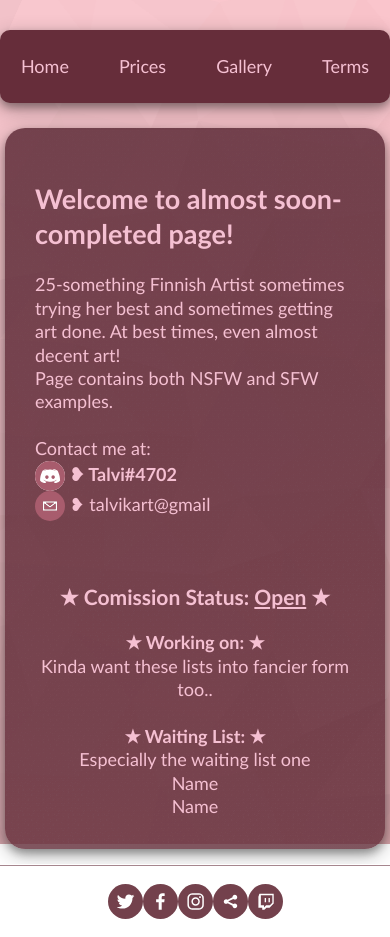
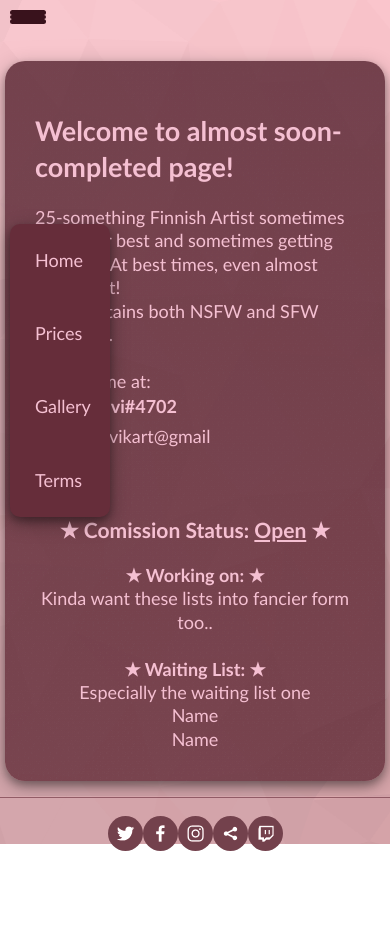
Before and after one commit to TalvenlapsiDot/talvi.art, a Next.js app: page / in a window 390 px wide. After the commit the page ends 869 px from the top, so only its background shows below. Built offline with nearby package versions, Linux system fonts and the light colour scheme.

Commit message:
Burger menu works-ish.

```diff
--- /dev/null
+++ b/components/Hamburger.js
@@ -0,0 +1,15 @@
+import React from 'react'
+import styles from '../styles/Home.module.css'
+
+export default function Hamburger() {
+    return(
+        <>
+        <div className={styles.hamburger}>
+            <div className={styles.burger}/>
+            <div className={styles.burger}/>
+            <div className={styles.burger}/>
+        </div>
+
+        </>
+    )
+}
--- a/components/Navbar.js
+++ b/components/Navbar.js
@@ -1,15 +1,38 @@
-import React from 'react'
+import React, { useState } from 'react'
 import Link from 'next/link'
 import styles from '../styles/Home.module.css'
+import Hamburger from './Hamburger'
 
 export default function Navbar() {
 
+    const [hamburgerOpen, setHamburgerOpen] = useState(false);
+
+    const toggleHamburger = () => {
+        setHamburgerOpen(!hamburgerOpen)
+    }
+
     return (
+        <>
         <nav className={styles.nav}>
+            <Link href='/'><a>Home</a></Link>
+            <Link href='../prices'><a>Prices</a></Link>
+            <Link href='../gallery'><a>Gallery</a></Link>
+            <Link href='../tos'><a>Terms</a></Link>
+        </nav>
+
+        <div className={styles.hamburger} onClick={toggleHamburger}>
+                <Hamburger />
+        {!hamburgerOpen &&
+            <>
+            <nav className={styles.burgernav}>
                 <Link href='/'><a>Home</a></Link>
-                <Link href='../prices'><a>Prices</a></Link>
-                <Link href='../gallery'><a>Gallery</a></Link>
-                <Link href='../tos'><a>Terms</a></Link>
-        </nav>
+                <Link href='../prices'><a>Prices</a>
+                </Link><Link href='../gallery'><a>Gallery</a>
+                </Link><Link href='../tos'><a>Terms</a></Link>
+                </nav>
+            </>
+        }
+        </div>
+        </>
     )
 }
--- a/styles/Home.module.css
+++ b/styles/Home.module.css
@@ -27,6 +27,66 @@
 
 .nav a:hover{
   background-color: #fc85a260;
+}
+
+.hamburger {
+  display: none;
+}
+
+@media (max-width: 800px){
+.hamburger {
+  position: sticky;
+  top: 10px;
+  left: 10px;
+  width: 2rem;
+  height: 2rem;
+  display: flex;
+  justify-content: space-around;
+  flex-flow: column nowrap;
+  z-index: 20;
+}
+
+.burger{
+  width: 2rem;
+  height: 0.25rem;
+  border-radius: 10px;
+  background-color: #310b15f5;
+  transform-origin: 1px;
+  transition: all 0.3s linear;
+}
+
+.burgernav {
+  position: relative;
+  top: 100px;
+  background-color: #662d3a;
+  display: inline-block;
+  border-radius: 10px;
+  max-width: 100px;
+  max-height: 300px;
+  margin-top: 100px;
+  margin-left: auto;
+  margin-right: auto;
+  margin-bottom: auto;
+  z-index: 10;
+  box-shadow: 0 4px 8px 0 rgba(0, 0, 0, 0.3), 0 6px 20px 0 rgba(0, 0, 0, 0.3);
+  }
+
+.burgernav a {
+  display: inline-block;
+  padding: 15px;
+  margin: 10px;
+  border-radius: 10px;
+  font-size: large;
+  color: #f5c0d2;
+ }
+
+.burgernav a:hover{
+  background-color: #fc85a260;
+}
+
+.nav {
+  display: none;
+}
 }
 
 .ul {
```
Also changed, not shown: pages/gallery/index.js (+1 -18 lines).
